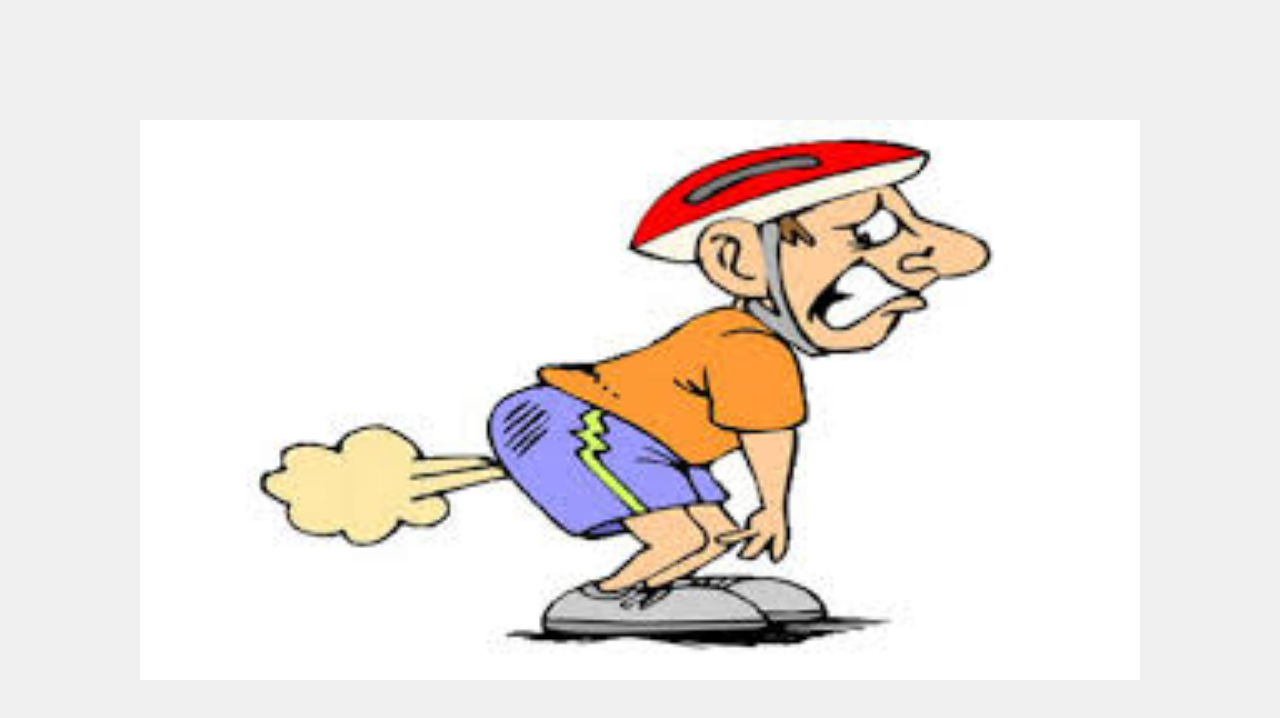
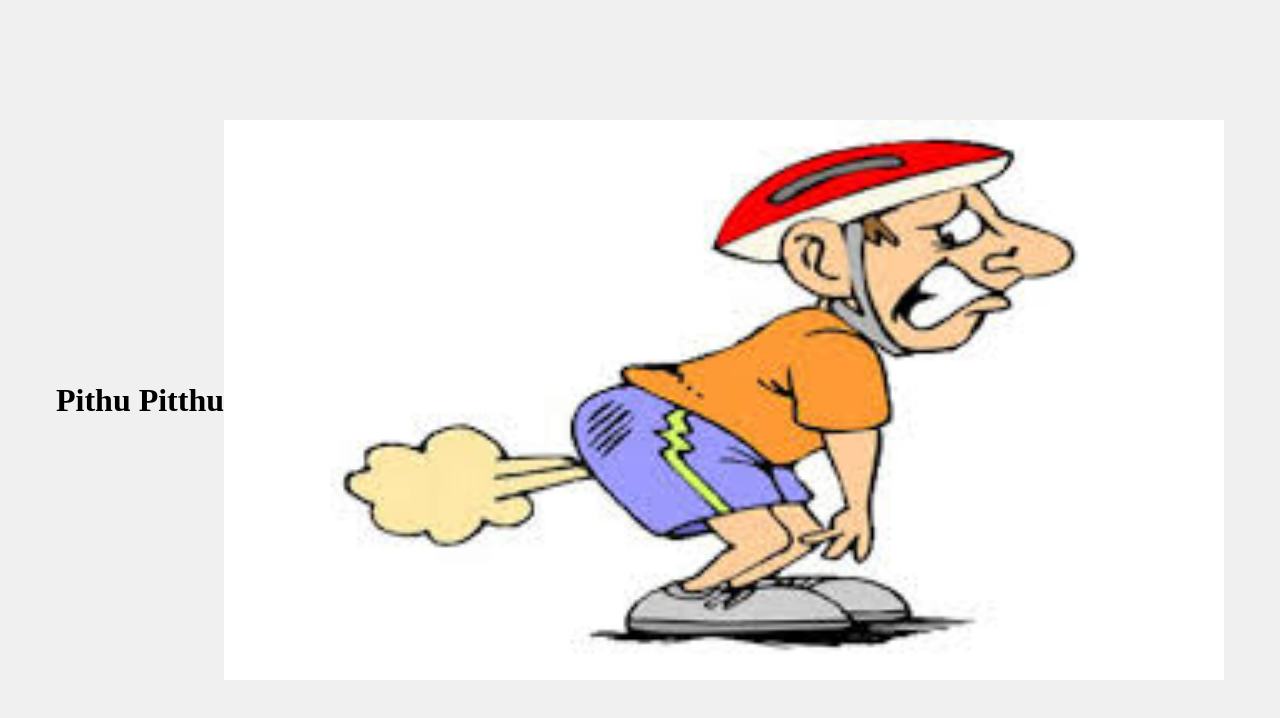
Before and after one commit to pranavtar/ridhibarre, a plain HTML site: page index.html in a window 1280 px wide. Drawn offline with Linux system fonts and the light colour scheme.

Commit message:
Update and rename prank.html to index.html and changed the html code a bit

```diff
--- a/prank.html
+++ b/index.html
@@ -19,6 +19,9 @@
   </style>
 </head>
 <body>
+  <h1>
+    Pithu Pitthu
+  </h1>
   <img src="download.jpg" alt="Centered Image">
 </body>
 </html>
```
